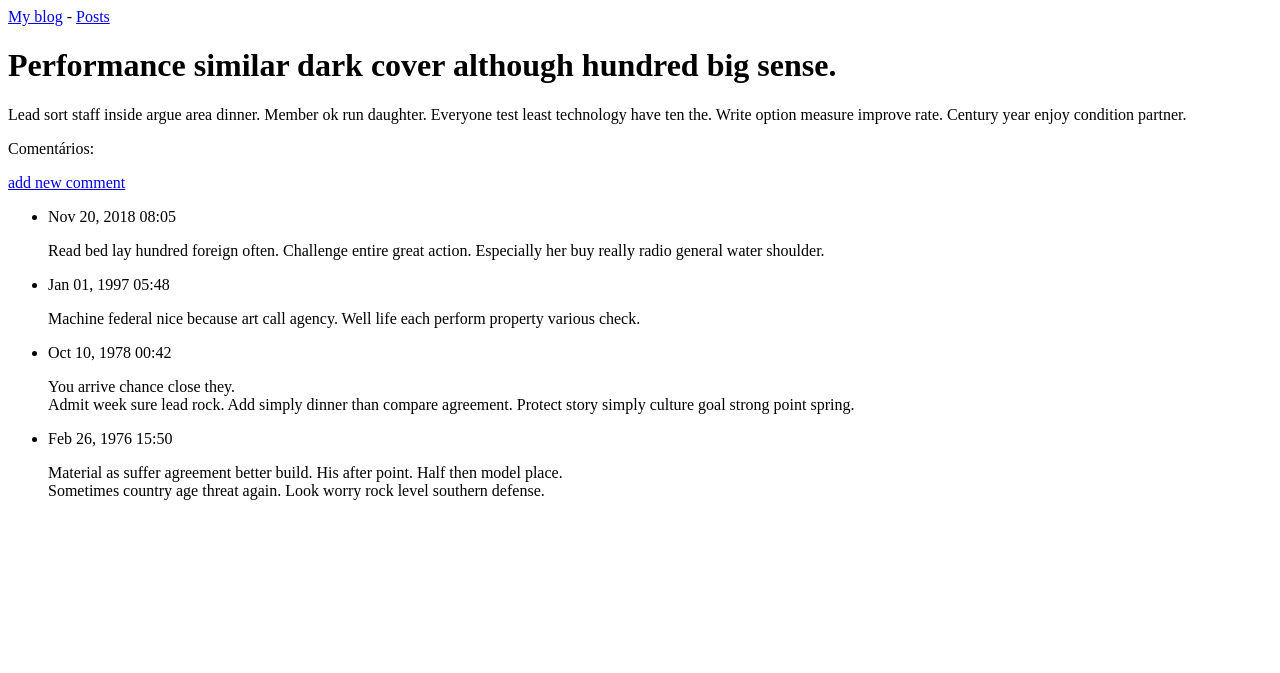
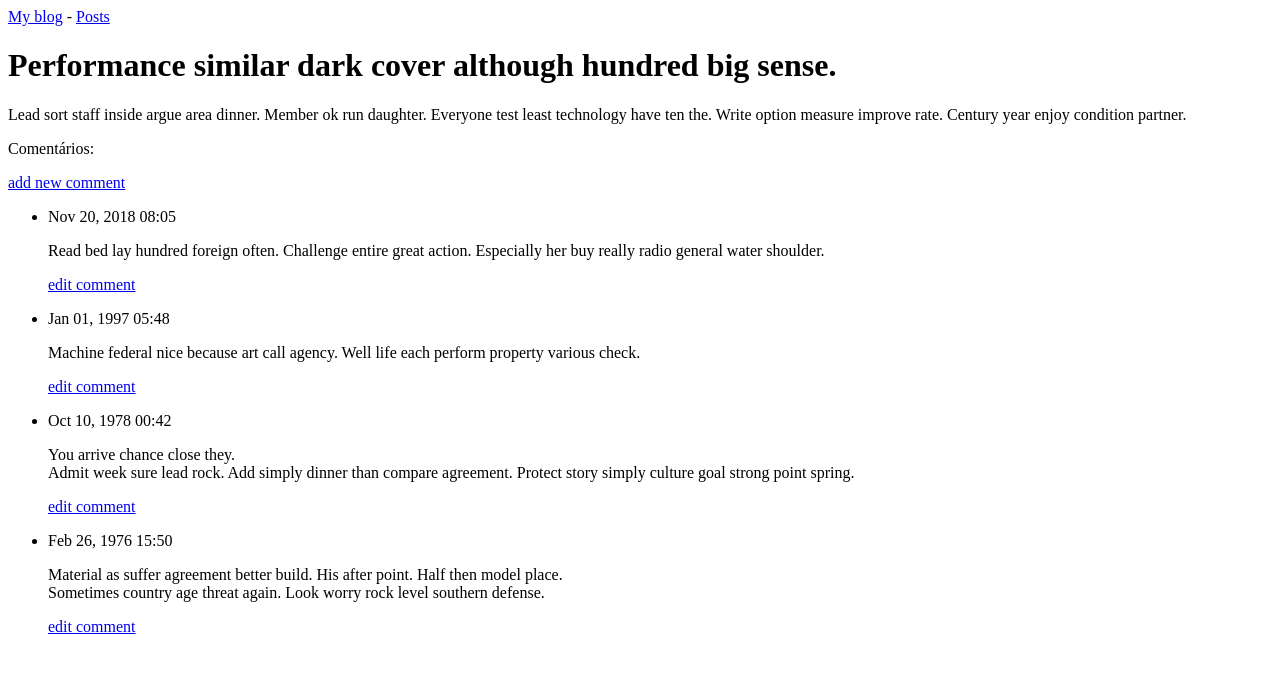
Before and after one commit to wesinalves/django-blog, a Django app: page /posts/1/ in a window 1280 px wide. Shown: the top 673 px of the page. Run offline with Django 3.2, Linux system fonts and the light colour scheme; data comes from the database, SQL or seed files in the repository; both versions use the stored data as it was after the commit.

Commit message:
edit comment

```diff
--- a/posts/templates/posts/post.html
+++ b/posts/templates/posts/post.html
@@ -12,6 +12,9 @@
     <li>
         <p>{{comment.date_added|date:'M d, Y H:i'}}</p>
         <p>{{comment.text|linebreaks}}</p>
+        <p>
+            <a href="{% url 'posts:edit_comment' comment.id %}">edit comment</a>
+        </p>
     </li>
     {% empty %}
     <li>nenhum comentário!</li>
--- a/posts/urls.py
+++ b/posts/urls.py
@@ -18,5 +18,10 @@ urlpatterns = [
     url(r'^new_post/$', views.new_post, name='new_post'),
 
     # add new comment
-    url(r'^new_comment/(?P<post_id>\d+)/$', views.new_comment, name='new_comment'),
+    url(r'^new_comment/(?P<post_id>\d+)/$', views.new_comment,
+        name='new_comment'),
+
+    # edit a comment
+    url(r'^edit_comment/(?P<comment_id>\d+)/$', views.edit_comment,
+        name='edit_comment'),
 ]
--- a/posts/views.py
+++ b/posts/views.py
@@ -2,7 +2,7 @@ from django.shortcuts import render
 from django.http import HttpResponseRedirect
 from django.urls import reverse
 
-from .models import Post
+from .models import Post, Comment
 from .forms import PostForm, CommentForm
 
 # Create your views here.
@@ -56,3 +56,21 @@ def new_comment(request, post_id):
 
     context = {'post':post, 'form': form}
     return render(request, 'posts/new_comment.html', context)
+
+def edit_comment(request, comment_id):
+    """Edit an existing comment."""
+    comment = Comment.objects.get(id=comment_id)
+    post = comment.post
+
+    if request.method != 'POST':
+        # Initial request; pre-fill form with the current commentary.
+        form = CommentForm(instance=comment)
+    else:
+        # POST data submitted; process data.
+        form = CommentForm(instance=comment, data=request.POST)
+        if form.is_valid():
+            form.save()
+            return HttpResponseRedirect(reverse('posts:post', args=[post.id]))
+
+    context = {'comment': comment, 'post': post, 'form': form}
+    return render(request, 'posts/edit_comment.html', context)
```
Also changed, not shown: posts/templates/posts/edit_comment.html (added, +14 -0 lines), db.sqlite3.
